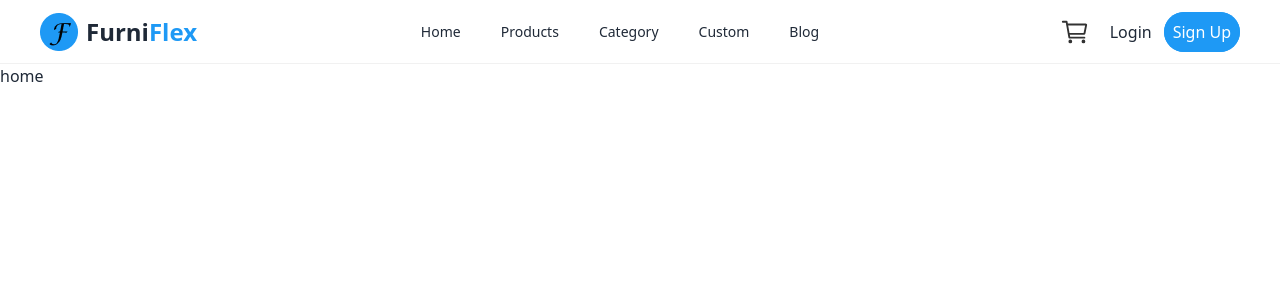
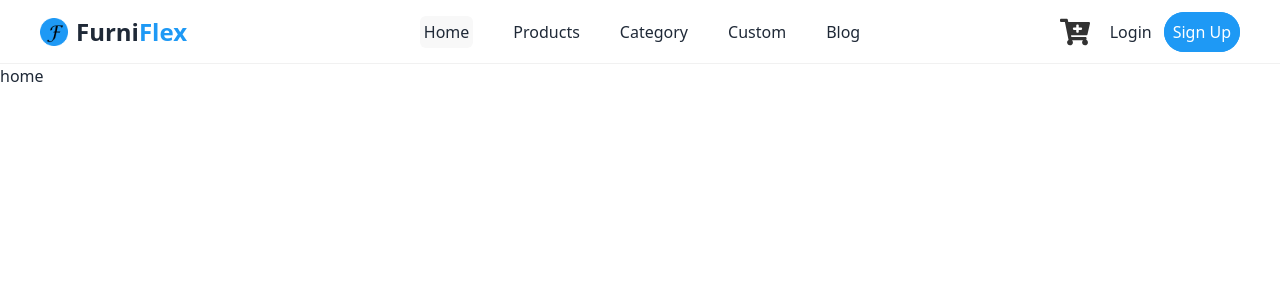
Before and after one commit to mohaiminul375/Furni-Flex-Client, a React (Vite) app: page / in a window 1280 px wide. Shown: the top 300 px of the page. Built offline with nearby package versions, Linux system fonts and the light colour scheme; no server answers.

Commit message:
update: update navbar layout

```diff
--- a/src/Components/Shared/Navbar.jsx
+++ b/src/Components/Shared/Navbar.jsx
@@ -1,39 +1,37 @@
-import React, { useContext } from "react";
+import { useContext } from "react";
 import logo from "../../../src/assets/icon.png";
 import { NavLink } from "react-router-dom";
-import { IoCartOutline } from "react-icons/io5";
 import { AuthContext } from "../../Provider/AuthProvider";
+import { FaCartPlus } from "react-icons/fa";
+import { IoMdMenu } from "react-icons/io";
 const Navbar = () => {
   const { user, logOut } = useContext(AuthContext);
   const navItems = (
     <>
-      <NavLink>Home</NavLink>
-      <NavLink to='/products'>Products</NavLink>
-      <NavLink>Category</NavLink>
-      <NavLink>Custom</NavLink>
-      <NavLink>Blog</NavLink>
-      <p>{user?.email}</p>
+      <NavLink to='/' className={({isActive})=>(
+        isActive? 'text-base bg-[#F8F8F8] p-1 rounded-md':'text-base'
+      )}>Home</NavLink>
+      <NavLink className={({isActive})=>(
+        isActive? 'text-base bg-[#F8F8F8] p-1 rounded-md':'text-base'
+      )} to='/products'>Products</NavLink>
+      <NavLink to='/category' className={({isActive})=>(
+        isActive? 'text-base bg-[#F8F8F8] p-1 rounded-md':'text-base'
+      )}>Category</NavLink>
+      <NavLink to='/custom' className={({isActive})=>(
+        isActive? 'text-base bg-[#F8F8F8] p-1 rounded-md':'text-base'
+      )}>Custom</NavLink>
+      <NavLink to='/blog' className={({isActive})=>(
+        isActive? 'text-base bg-[#F8F8F8] p-1 rounded-md':'text-base'
+      )}>Blog</NavLink>
+
     </>
   );
   return (
-    <nav className="navbar bg-base-100 px-10 border-b border-[#F1F1F1] h-9">
+    <nav className="navbar bg-base-100 md:px-10 border-b border-[#F1F1F1] h-9">
       <div className="navbar-start">
         <div className="dropdown">
           <div tabIndex={0} role="button" className="btn btn-ghost lg:hidden">
-            <svg
-              xmlns="http://www.w3.org/2000/svg"
-              className="h-5 w-5"
-              fill="none"
-              viewBox="0 0 24 24"
-              stroke="currentColor"
-            >
-              <path
-                strokeLinecap="round"
-                strokeLinejoin="round"
-                strokeWidth="2"
-                d="M4 6h16M4 12h8m-8 6h16"
-              />
-            </svg>
+          <IoMdMenu className="text-xl" />
           </div>
           <ul
             tabIndex={0}
@@ -44,22 +42,24 @@ const Navbar = () => {
         </div>
         {/* logo */}
         <div className="flex items-center gap-2">
-          <img src={logo} alt="logo" />
-          <h1 className="text-2xl font-bold">
+          <img src={logo} alt="logo" className="w-7"/>
+          <h1 className="md:text-2xl font-bold">
             Furni<span className="text-[#1E99F5]">Flex</span>
           </h1>
         </div>
       </div>
       {/* middle */}
       <div className="navbar-center hidden lg:flex">
-        <ul className="menu menu-horizontal px-1 gap-10">{navItems}</ul>
+        <ul className="menu menu-horizontal px-1 gap-10 items-center">{navItems}</ul>
       </div>
       <div className="navbar-end">
-        <IoCartOutline className="text-3xl font-bold text-[#323232]" />
+       <NavLink to='/cart'>
+        <FaCartPlus className="text-xl md:text-3xl font-bold text-[#323232]" />
+        </NavLink>
         <div className="ml-5">
           {user ? (
             <div className="flex gap-2">
-              <p>{user?.email}</p>
+              <p className="hidden md:flex">{user?.email}</p>
               <button
                 onClick={logOut}
                 className="ml-3 rounded-full py-1 px-3 border border-[#1E99F5] bg-[#1E99F5] text-white"
--- /dev/null
+++ b/src/Pages/Cart.jsx
@@ -0,0 +1,14 @@
+import { useContext } from "react";
+import { CartContext } from "../Provider/CartProvider";
+
+
+const Cart = () => {
+    const {cart}=useContext(CartContext);
+    return (
+        <div>
+            {cart.length}
+        </div>
+    );
+};
+
+export default Cart;
--- a/src/Pages/Products/ProductCard.jsx
+++ b/src/Pages/Products/ProductCard.jsx
@@ -1,15 +1,30 @@
-import React from "react";
+import React, { useContext } from "react";
 import { FaCartPlus } from "react-icons/fa";
+import { CartContext } from "../../Provider/CartProvider";
 
 const ProductCard = ({ item }) => {
-  console.log(item);
-  const{name,img,description,offer_price,original_price,offer_percentage
-  }=item;
+  // cart function from context api
+  const { addToCart, cart } = useContext(CartContext);
+  const {
+    _id,
+    name,
+    img,
+    description,
+    offer_price,
+    original_price,
+    offer_percentage,
+  } = item;
+  console.log(cart);
+  const handleAddToCart = (item) => {
+    console.log(item);
+    addToCart(item);
+  };
+
   return (
     <div className="card bg-base-100 border border-[#F1F1F1] w-96 shadow-xl">
       <figure className="p-8">
         <img
-        className="object-cover w-full object-center"
+          className="object-cover w-full object-center"
           src={img}
           alt="Shoes"
         />
@@ -17,13 +32,22 @@ const ProductCard = ({ item }) => {
       <div className="card-body">
         <h2 className="card-title font-semibold text-2xl">{name}</h2>
         <div className="flex justify-between items-center text-center">
-            <p className="text-xl font-bold">€{offer_price}.00</p>
-            <p className="text-xl font-medium text-[#ABABAB] line-through ">€{original_price}.00</p>
-            <p className="text-xl font-semibold text-[#B92E2E]">{offer_percentage} OFF</p>
+          <p className="text-xl font-bold">€{offer_price}.00</p>
+          <p className="text-xl font-medium text-[#ABABAB] line-through ">
+            €{original_price}.00
+          </p>
+          <p className="text-xl font-semibold text-[#B92E2E]">
+            {offer_percentage} OFF
+          </p>
         </div>
         <p className="text-[#838383] my-3 text-base">{description}</p>
         <div className="card-actions">
-          <button className="w-full text-lg flex justify-center items-center font-semibold py-2 bg-black text-white rounded-md"><FaCartPlus/> Add to cart</button>
+          <button
+            onClick={() => handleAddToCart(item)}
+            className="w-full text-lg flex justify-center items-center font-semibold py-2 bg-black text-white rounded-md"
+          >
+            <FaCartPlus /> Add to cart
+          </button>
         </div>
       </div>
     </div>
--- /dev/null
+++ b/src/Provider/CartProvider.jsx
@@ -0,0 +1,34 @@
+import React, { createContext, useState } from "react";
+export const CartContext = createContext();
+const CartProvider = ({ children }) => {
+  const [cart, setCart] = useState([]);
+  // add to cart
+  const addToCart = (product) => {
+    setCart((prevCart) => {
+      const productExisted = prevCart?.find(
+        (item) => item._id === product._id
+      );
+      if (productExisted) {
+        return prevCart.map((item) =>
+          item._id === prevCart._id
+            ? { ...item, quantity: item.quantity + 1 }
+            : item
+        );
+      } else {
+        return [...prevCart, { ...product, quantity: 1 }];
+      }
+    });
+  };
+
+  // remove from cart
+  const removeFromCart=()=>{
+
+  }
+  return (
+    <CartContext.Provider value={{ cart, addToCart }}>
+      {children}
+    </CartContext.Provider>
+  );
+};
+
+export default CartProvider;
--- a/src/main.jsx
+++ b/src/main.jsx
@@ -9,14 +9,17 @@ import {
   QueryClientProvider,
 } from "@tanstack/react-query";
 import FurnitureProvider from "./Provider/FurnitureProvider";
+import CartProvider from "./Provider/CartProvider";
 const queryClient = new QueryClient();
 createRoot(document.getElementById("root")).render(
   <StrictMode>
     <QueryClientProvider client={queryClient}>
       <FurnitureProvider>
+        <CartProvider>
       <AuthProvider>
         <RouterProvider router={router} />
       </AuthProvider>
+      </CartProvider>
       </FurnitureProvider>
     </QueryClientProvider>
   </StrictMode>
--- a/src/routes/router.jsx
+++ b/src/routes/router.jsx
@@ -4,6 +4,7 @@ import Home from "../Pages/Home/Home";
 import Login from "../Pages/Auth/Login";
 import SignUp from "../Pages/Auth/SignUp";
 import Products from "../Pages/Products/Products";
+import Cart from "../Pages/Cart";
 
 export const router = createBrowserRouter([
   {
@@ -17,7 +18,10 @@ export const router = createBrowserRouter([
       {
         path: "/products",
         element: <Products></Products>,
-      },
+      },{
+        path:'/cart',
+        element:<Cart></Cart>
+      }
     ],
   },
   {
```
